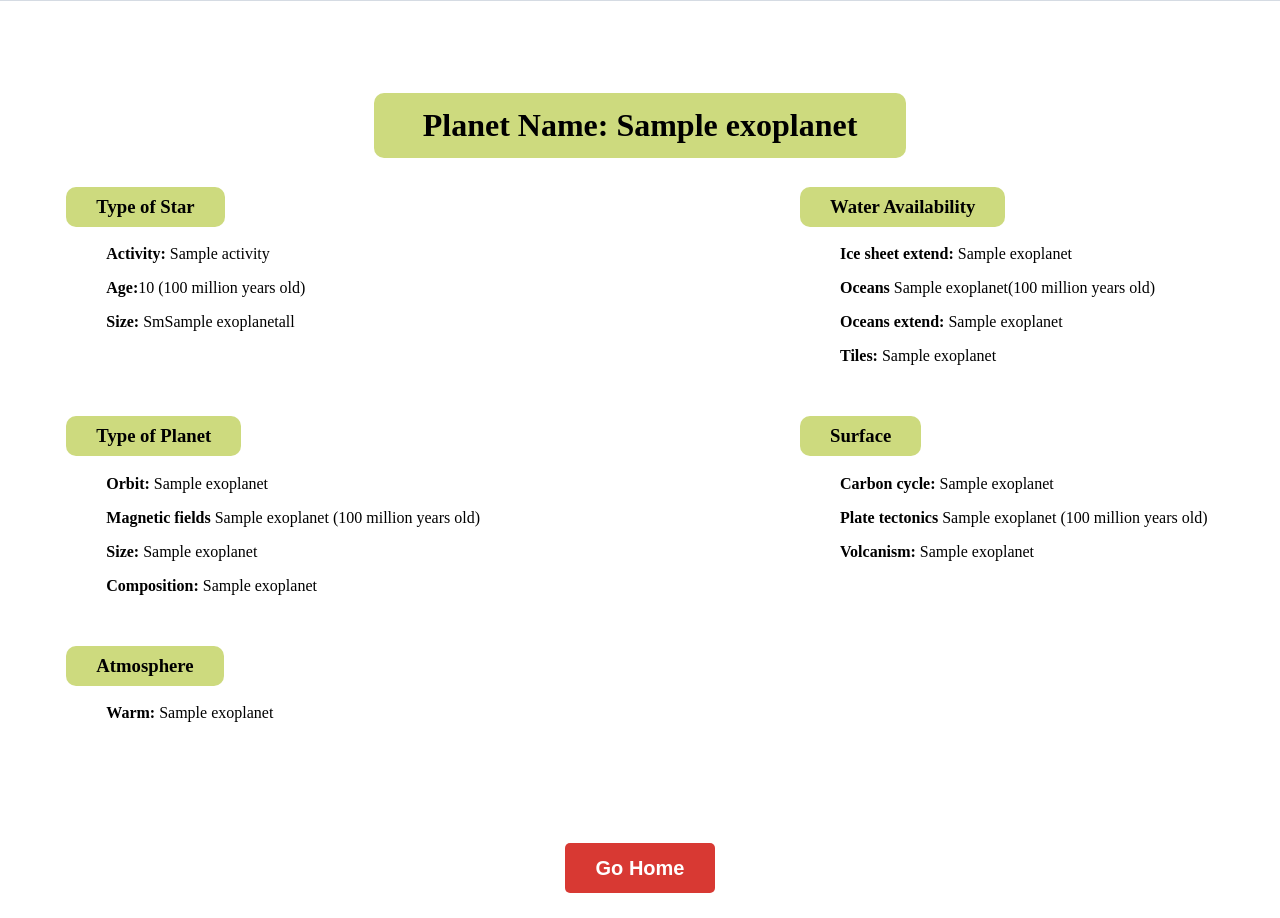
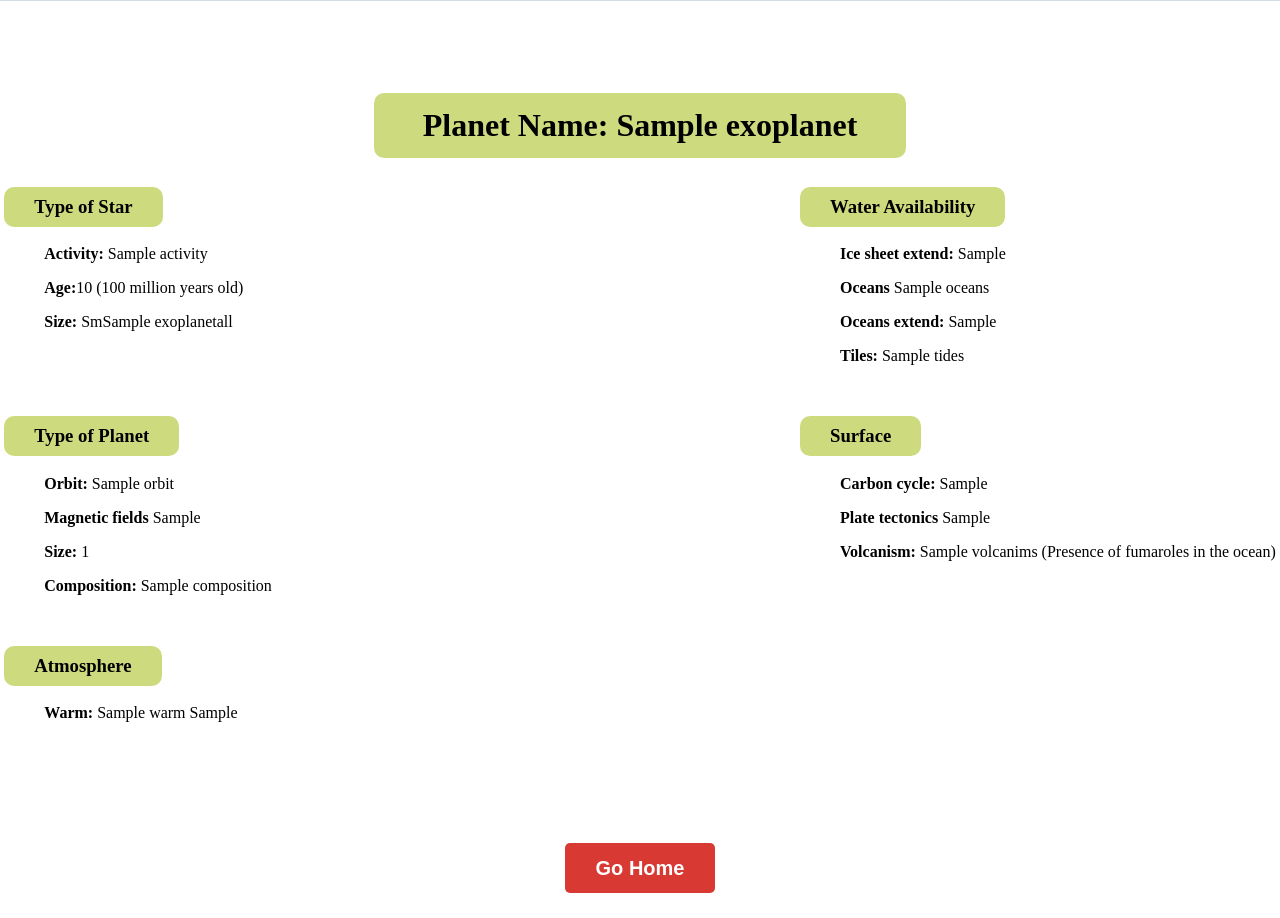
Before and after one commit to GabrielReyes16/Life_Far_Away, a Django app: template Django/life_far_away/app/templates/our_exoplanet.html in a window 1280 px wide. Shown: the part 739-1657 px from the top of the page. Run offline with Django 4.2, Linux system fonts and the light colour scheme; the template is opened without the code that fills it: most values are stand-ins (such as "Sample title", 1, 10 or a date in 2020); grey boxes marked "Sample" are stand-in pictures.

Commit message:
Our exoplanet

```diff
--- a/Django/life_far_away/app/templates/our_exoplanet.html
+++ b/Django/life_far_away/app/templates/our_exoplanet.html
@@ -36,10 +36,10 @@
                     <h3>Water Availability</h3>
                     <div class="context">
                             <ul>
-                                <li><b>Ice sheet extend:</b> {{exoplanet.name_planet}}</li>
-                                <li><b>Oceans</b> {{exoplanet.name_planet}}(100 million years old)</li>
-                                <li><b>Oceans extend:</b> {{exoplanet.name_planet}}</li>
-                                <li><b>Tiles:</b> {{exoplanet.name_planet}}</li>
+                                <li><b>Ice sheet extend:</b> {{exoplanet.ice_sheet_extend}}</li>
+                                <li><b>Oceans</b> {{exoplanet.oceans}}</li>
+                                <li><b>Oceans extend:</b> {{exoplanet.ocean_extend}}</li>
+                                <li><b>Tiles:</b> {{exoplanet.tides}}</li>
                             </ul>
                     </div>
                 </div>
@@ -48,10 +48,10 @@
                     <h3>Type of Planet</h3>
                     <div class="context">
                             <ul>
-                                <li><b>Orbit:</b> {{exoplanet.name_planet}}</li>
-                                <li><b>Magnetic fields</b> {{exoplanet.name_planet}} (100 million years old)</li>
-                                <li><b>Size:</b> {{exoplanet.name_planet}}</li>
-                                <li><b>Composition:</b> {{exoplanet.name_planet}}</li>
+                                <li><b>Orbit:</b> {{exoplanet.orbit}}</li>
+                                <li><b>Magnetic fields</b> {{exoplanet.magneticFields}} </li>
+                                <li><b>Size:</b> {{exoplanet.planetSize}}</li>
+                                <li><b>Composition:</b> {{exoplanet.composition}}</li>
                             </ul>
                     </div>
                 </div>
@@ -60,9 +60,9 @@
                     <h3>Surface</h3>
                     <div class="context">
                             <ul>
-                                <li><b>Carbon cycle:</b> {{exoplanet.name_planet}}</li>
-                                <li><b>Plate tectonics</b> {{exoplanet.name_planet}} (100 million years old)</li>
-                                <li><b>Volcanism:</b> {{exoplanet.name_planet}}</li>
+                                <li><b>Carbon cycle:</b> {{exoplanet.carbonCycle}}</li>
+                                <li><b>Plate tectonics</b> {{exoplanet.plateTectonics}} </li>
+                                <li><b>Volcanism:</b> {{exoplanet.volcanims}} (Presence of fumaroles in the ocean)</li>
                             </ul>
                     </div>
                 </div>
@@ -71,7 +71,7 @@
                     <h3>Atmosphere</h3>
                     <div class="context">
                             <ul>
-                                <li><b>Warm:</b> {{exoplanet.name_planet}}</li>
+                                <li><b>Warm:</b> {{exoplanet.warm}} {{exoplanet.unitMeasurement}}</li>
                             </ul>
                     </div>
                 </div>
--- a/Django/life_far_away/app/views.py
+++ b/Django/life_far_away/app/views.py
@@ -2,7 +2,7 @@
 from .models import planet
 # Create your views here.
 def index(request):
-    return render(request, 'planet.html')
+    return render(request, 'index.html')
 
 def aplanet (request):
 # def planet (request,codigo):
```
